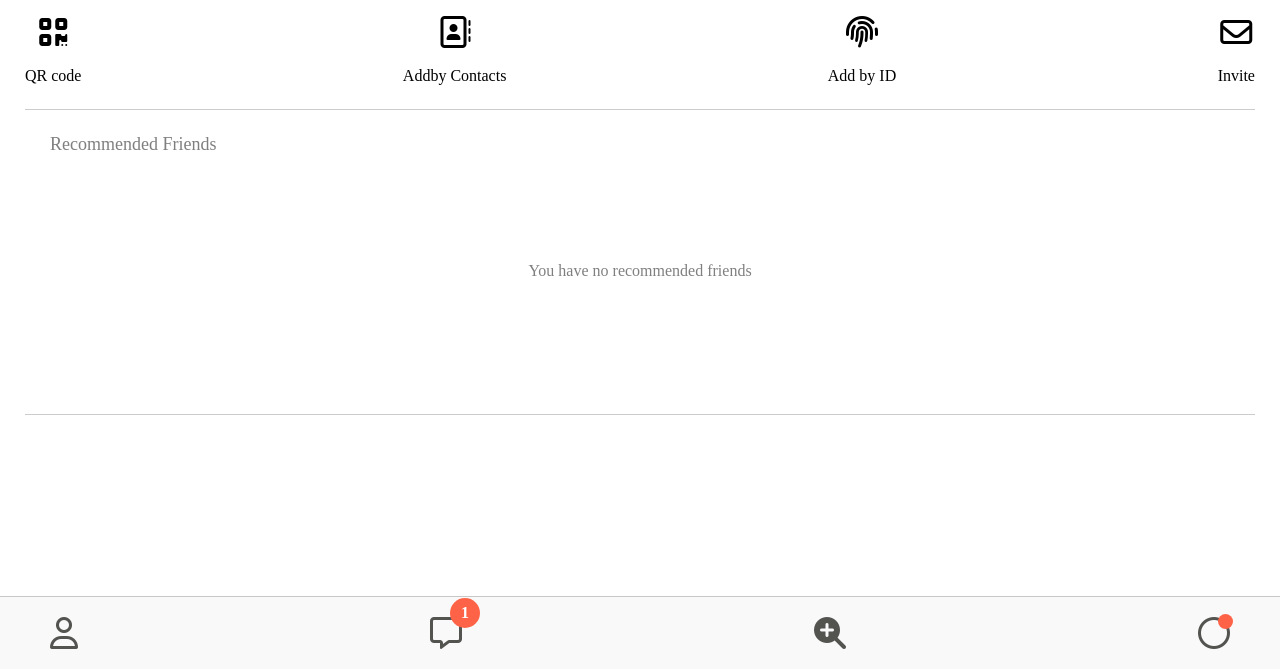
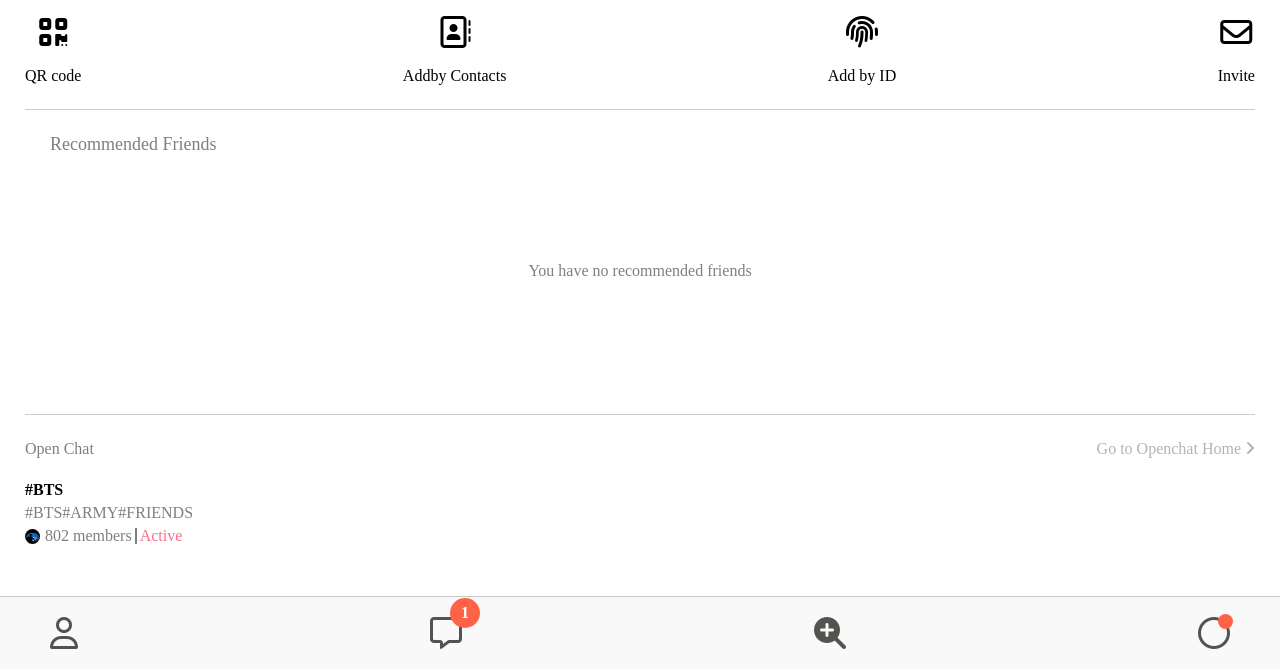
Before and after one commit to inwhd/kakao-clone, a plain HTML site: page find.html in a window 1280 px wide. Shown: the part 131-800 px from the top of the page. Drawn offline with Linux system fonts and the light colour scheme.

Commit message:
#6.23 Find Screen Part Three (13:10)

```diff
--- a/CSS/screens/find.css
+++ b/CSS/screens/find.css
@@ -27,3 +27,52 @@
     color: var(--basic-gray);
     text-align: center;
 }
+
+.open-chat__header{
+    display: flex;
+    justify-content: space-between;
+    align-items: center;
+    color: var(--basic-gray);
+    margin-bottom: 25px;
+}
+.open-chat__header span{
+    opacity: 0.6;
+}
+
+.open-post{
+    display: flex;
+}
+.open-post__title{
+    font-weight: 600;
+    margin-bottom: 7px;
+}
+.open-post__hashtags{
+    text-transform: uppercase;
+    color: var(--basic-gray);
+}
+.open-post__members{
+    margin-top: 7px;
+    display: flex;
+    align-items: center;
+    color: var(--basic-gray);
+
+}
+.open-post__members img{
+    width: 15px;
+    height: 15px;
+    border-radius: 50%;
+    margin-right: 5px;
+}
+.open-chat__members-count{
+    font-size: 14px;
+}
+
+.open-post__members .divider{
+    width: 2px;
+    height: 16px;
+    margin: 0px 3px;
+    background-color: var(--basic-gray);
+}
+.open-post__member-status--pink{
+    color: rgb(255, 109, 134);
+}
--- a/find.html
+++ b/find.html
@@ -54,6 +54,27 @@
         <h6 class="recommended-friends__title">Recommended Friends</h6>
         <span>You have no recommended friends</span>
       </div>
+      <div class="open-chat">
+        <div class="open-chat__header">
+          <h4>Open Chat</h4>
+          <span
+            >Go to Openchat Home <i class="fa-solid fa-angle-right"></i
+          ></span>
+        </div>
+        <div class="open-post">
+          <div class="open-post__column">
+            <h5 class="open-post__title">#BTS</h5>
+            <h6 class="open-post__hashtags">#bts#army#friends</h6>
+            <div class="open-post__members">
+              <img src="SRC/jong.jpg" />
+              <span class="open-post__member-count">802 members</span>
+              <div class="divider"></div>
+              <span class="open-post__member-status--pink">Active</span>
+            </div>
+          </div>
+          <div class="open-post__column"></div>
+        </div>
+      </div>
     </main>
     <nav class="nav">
       <ul class="nav__list">
```
